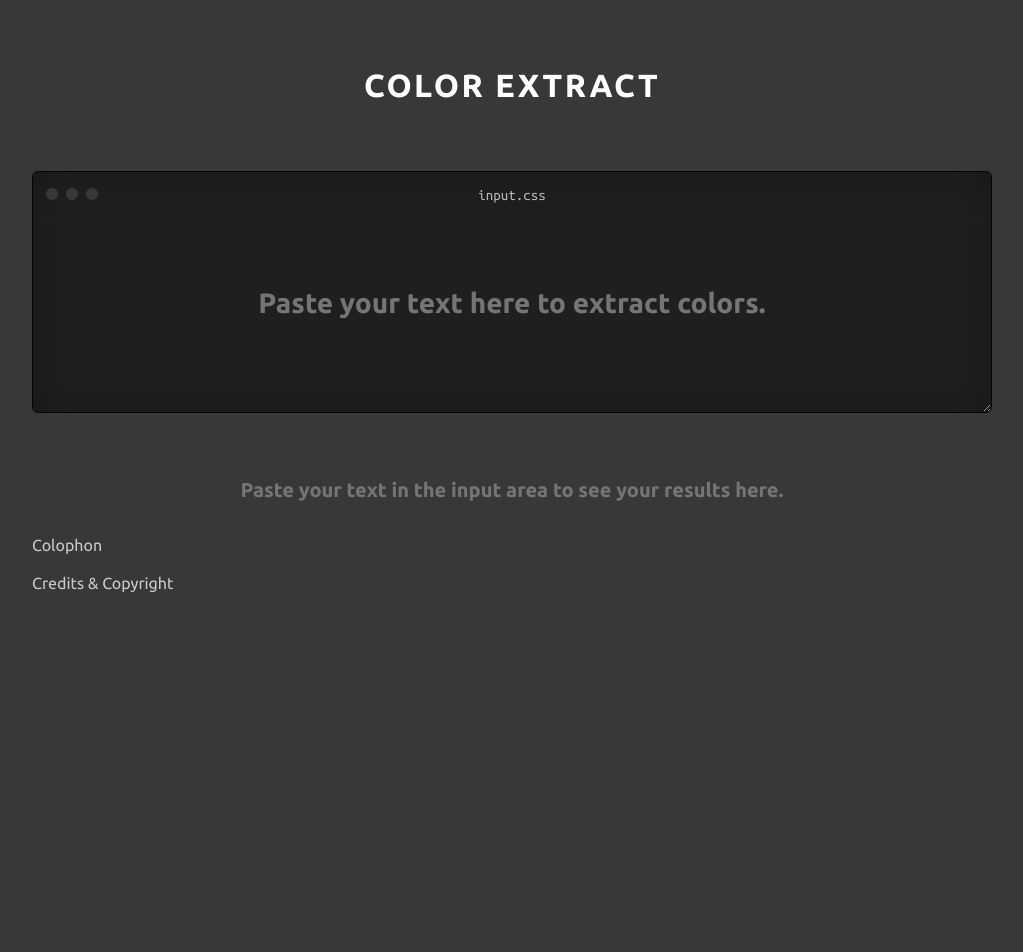
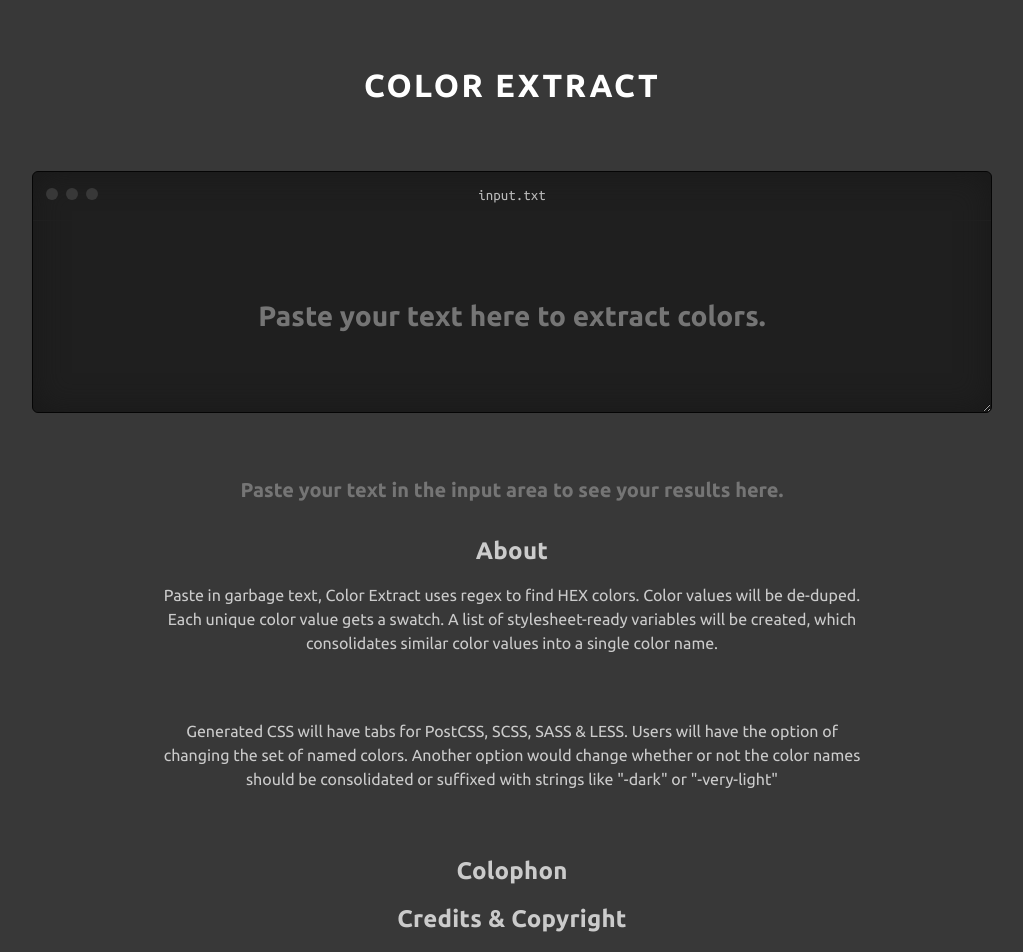
Before and after one commit to ian-pvd/color-extract, a React (Create React App) app: page / in a window 1280 px wide. Shown: the top 952 px of the page, without its empty margins (128-1151 px from the left). Before the commit the page ends 800 px from the top, so only its background shows below. Built offline with nearby package versions, Linux system fonts and the light colour scheme.

Commit message:
Placeholder text & markup

```diff
--- a/src/App.js
+++ b/src/App.js
@@ -58,8 +58,17 @@ class App extends React.Component {
           hasInput={this.state.hasInput}
           namedColors={this.state.namedColors}
         />
-        <p>Colophon</p>
-        <p>Credits & Copyright</p>
+        <section className="section">
+          <h2 className="section-heading">About</h2>
+          <p className="section-text">Paste in garbage text, Color Extract uses regex to find HEX colors. Color values will be de-duped. Each unique color value gets a swatch. A list of stylesheet-ready variables will be created, which consolidates similar color values into a single color name.</p>
+          <p className="section-text">Generated CSS will have tabs for PostCSS, SCSS, SASS & LESS. Users will have the option of changing the set of named colors. Another option would change whether or not the color names should be consolidated or suffixed with strings like "-dark" or "-very-light"</p>
+        </section>
+        <section className="section">
+          <h2 className="section-heading">Colophon</h2>
+        </section>
+        <section className="section">
+          <h2 className="section-heading">Credits & Copyright</h2>
+        </section>
       </div>
     );
   }
--- a/src/app.scss
+++ b/src/app.scss
@@ -8,3 +8,15 @@
 	padding: 0 $spacer;
 	width: 100%;
 }
+
+// TODO: Move to Section Partials.
+.section-heading {
+	@include section-heading();
+}
+
+.section-text {
+	margin: 0 auto $spacer-lg;
+	max-width: 45rem;
+	text-align: center;
+	line-height: $line-height-lg;
+}
--- a/src/components/header/index.js
+++ b/src/components/header/index.js
@@ -9,6 +9,7 @@ import './style.scss';
 const Header = () => (
 	<header className="header">
 		<h1 className="header__title">Color Extract</h1>
+    <p className="header__description">A web-based javascript applet that extracts color values from (a block of mixed text).</p>
 	</header>
 );
 
--- a/src/components/header/style.scss
+++ b/src/components/header/style.scss
@@ -8,6 +8,7 @@
 
 .header {
 	display: flex;
+	flex-direction: column;
 	justify-content: center;
 	margin: 0 auto $spacer-lg;
 	padding: $spacer-lg $spacer 0;
@@ -15,7 +16,11 @@
 
 .header__title {
 	color: $color-branding;
-	letter-spacing: calc(75em / 1000);
+	letter-spacing: $letter-spacing-xl;
 	margin: 0 auto;
 	text-transform: uppercase;
 }
+
+.header__description {
+	@include screen-reader-text();
+}
--- a/src/components/paste-area/index.js
+++ b/src/components/paste-area/index.js
@@ -20,10 +20,17 @@ class PasteArea extends React.Component {
     this.props.extractColors(input);
   };
 
+  // TODO: The markup and styles used by this "paste area" component need to be
+  // replicated for the named color values section. It should be re-created as
+  // a reusable component.
+
   render() {
     return(
       <div className={`paste-area paste-area--${this.props.classStatus}`}>
-        <header className="paste-area__header">input.css</header>
+        <header className="paste-area__header">
+          <h2 class="paste-area__heading">Input Area</h2>
+          <span class="paste-area__window-title">input.txt</span>
+        </header>
         <div className="paste-area__wrapper">
           <textarea
             className="paste-area__textarea"
--- a/src/components/paste-area/style.scss
+++ b/src/components/paste-area/style.scss
@@ -50,17 +50,24 @@
 	box-shadow: $shadow-header;
 	color: $color-ui-active;
 	display: flex;
-	font-family: 'Ubuntu Mono', monospace;
-	font-size: $font-size-mono;
 	height: 3rem;
 	justify-content: center;
-	line-height: 1rem;
 	position: relative;
 	z-index: 1;
 
 	.paste-area:focus-within & {
 		color: $color-ui-focus;
 	}
+}
+
+.paste-area__heading {
+	@include screen-reader-text();
+}
+
+.paste-area__window-title {
+	font-family: 'Ubuntu Mono', monospace;
+	font-size: $font-size-mono;
+	line-height: 1rem;
 }
 
 .paste-area__wrapper {
@@ -94,8 +101,12 @@
 
 .paste-area__label {
 	@include cta-prompt();
+	align-items: center;
+	display: flex;
 	height: 100%;
+	justify-content: center;
 	left: 0;
+	line-height: 1;
 	padding: $spacer-lg;
 	pointer-events: none;
 	position: absolute;
--- a/src/components/results-area/index.js
+++ b/src/components/results-area/index.js
@@ -14,16 +14,17 @@ class ResultsArea extends React.Component {
   render() {
     return(
       <div className="results-area">
-        {console.log(this.props.hasInput)}
         {(this.props.hasInput) ?
           <>
             <p className="results-area__info">
               {pluralize('unique color', this.props.colorsList.length, true)} found, with {pluralize('color names', Object.keys(this.props.namedColors).length, true)}
             </p>
-            {/* TODO: Clean up this dual && && conditional markup. */
+            {
               (0 < this.props.colorsList.length && 0 < Object.keys(this.props.namedColors).length) &&
-              <NamedColors namedColors={this.props.namedColors} /> &&
-              <ColorSwatches colorsList={this.props.colorsList} />
+              <>
+                <NamedColors namedColors={this.props.namedColors} />
+                <ColorSwatches colorsList={this.props.colorsList} />
+               </>
             }
           </>
         :
--- a/src/components/swatch/style.scss
+++ b/src/components/swatch/style.scss
@@ -10,12 +10,19 @@
 	background-color: $bg-ui;
 	border-radius: px(2);
 	box-shadow: $shadow-ui-active;
+	color: $color-ui-active;
 	display: flex;
+	flex-direction: column;
 	margin: 0;
 	outline: $border-ui-active;
 	padding: $spacer-sm;
 	position: relative;
-	flex-direction: column;
+	color: $color-ui-active;
+
+	&:focus-within {
+		box-shadow: $shadow-ui-focus;
+		color: $color-ui-focus;
+	}
 }
 
 .swatch__chip,
@@ -47,9 +54,10 @@
 }
 
 .swatch__name {
+	color: inherit;
+	letter-spacing: $letter-spacing-lg;
 	text-align: center;
 	text-transform: uppercase;
-	letter-spacing: 0.025em;
 }
 
 .swatch__data {
@@ -64,6 +72,12 @@
 
 .swatch__list-item {
 	display: flex;
+	width: 100%;
+	margin: 0 0 $spacer-xs;
+
+	&:last-child {
+		margin: 0;
+	}
 }
 
 .swatch__label {
@@ -73,6 +87,5 @@
 }
 
 .swatch__value {
-	min-width: 0;
-	width: calc(100% / 2);
+	width: 100%;
 }
--- a/src/index.scss
+++ b/src/index.scss
@@ -35,9 +35,17 @@ h6 {
 	margin: 0 0 $spacer-sm;
 }
 
+[type="text"],
 textarea {
 	font-family: 'Ubuntu Mono', monospace;
 	font-size: $font-size-mono;
-	letter-spacing: calc(1em / 100);
+	letter-spacing: $letter-spacing;
+}
+
+[type="text"] {
+	line-height: 1;
+}
+
+textarea {
 	line-height: $line-height-sm;
 }
--- a/src/theme/typography.scss
+++ b/src/theme/typography.scss
@@ -15,3 +15,8 @@ $line-height-sm: 1.25;
 $line-height: calc(4 / 3);
 $line-height-lg: 1.5;
 $line-height-xl: calc(5 / 3);
+
+// Letter Spacing
+$letter-spacing: calc(10em / 1000);
+$letter-spacing-lg: calc(25em / 1000);
+$letter-spacing-xl: calc(75em / 1000);
--- a/src/theme/utilities.scss
+++ b/src/theme/utilities.scss
@@ -13,3 +13,21 @@
     font-size: 1.75rem;
     font-weight: 700;
 }
+
+@mixin screen-reader-text() {
+    border: 0;
+    clip: rect(1px, 1px, 1px, 1px);
+    clip-path: inset(50%);
+    height: 1px;
+    margin: -1px;
+    overflow: hidden;
+    padding: 0;
+    position: absolute;
+    width: 1px;
+    word-wrap: normal !important;
+}
+
+@mixin section-heading() {
+    letter-spacing: $letter-spacing;
+    text-align: center;
+}
```
Also changed, not shown: 1 other file (tests, documents, lock files or other folders).
